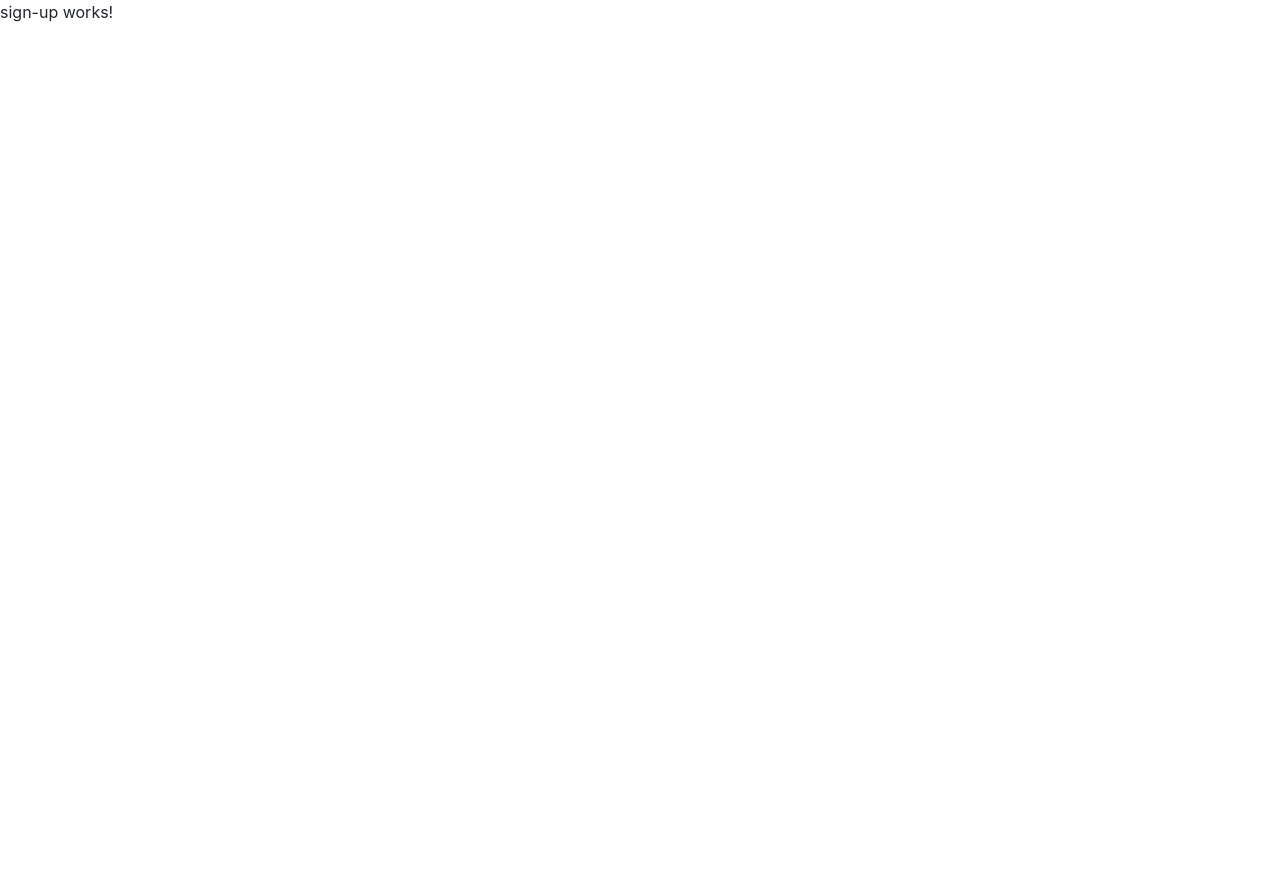
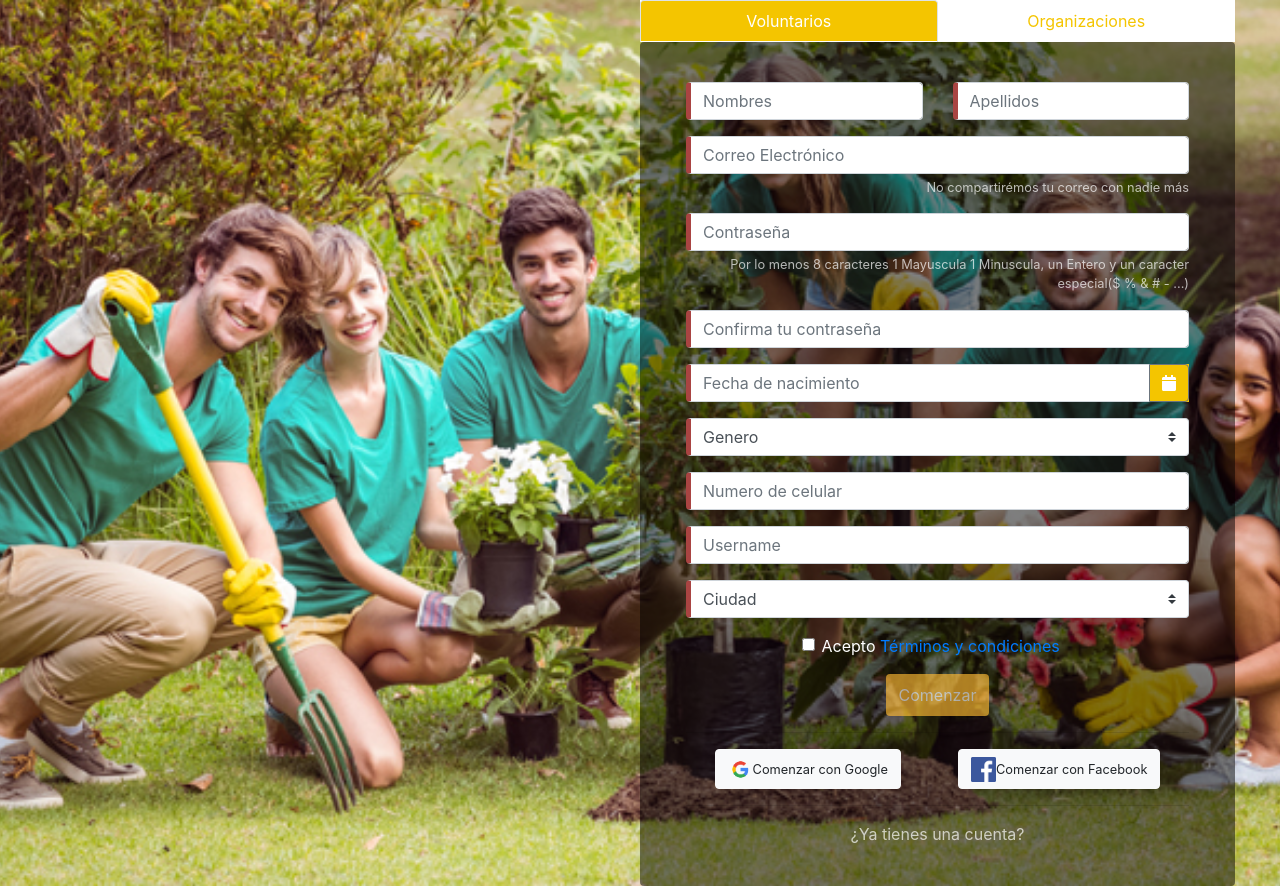
Before and after one commit to CyclingAppG2/IS2_Bouele_FE, an Angular app: page /sign-up in a window 1280 px wide. Before the commit the page ends 800 px from the top, so only its background shows below. Built offline with nearby package versions, Linux system fonts and the light colour scheme.

Commit message:
Node module cambios y sign-form con validadores

```diff
--- a/package.json
+++ b/package.json
@@ -21,6 +21,7 @@
     "@angular/platform-browser": "^5.2.0",
     "@angular/platform-browser-dynamic": "^5.2.0",
     "@angular/router": "^5.2.0",
+    "@ng-bootstrap/ng-bootstrap": "^1.1.0",
     "core-js": "^2.4.1",
     "rxjs": "^5.5.6",
     "zone.js": "^0.8.19"
--- /dev/null
+++ b/src/app/_validators/confirm-equal-validator.directive.ts
@@ -0,0 +1,22 @@
+import {Validator, NG_VALIDATORS, AbstractControl} from '@angular/forms';
+import { Directive, Input } from '@angular/core';
+
+@Directive({
+    selector: '[appConfirmEqualValidator]',
+    providers: [{
+      provide: NG_VALIDATORS,
+      useExisting: ConfirmEqualValidatorDirective,
+      multi: true
+    }]
+})
+export class ConfirmEqualValidatorDirective implements Validator {
+  @Input() appConfirmEqualValidator: string;
+  validate(control: AbstractControl): {[key: string]: any} | null {
+    const controlToCompare = control.parent.get(this.appConfirmEqualValidator);
+    if (controlToCompare && controlToCompare.value !== control.value) {
+      return { 'noEqual': true };
+    }
+
+    return null;
+  }
+}
--- a/src/app/sign-up/sign-up-user/sign-up-user.component.html
+++ b/src/app/sign-up/sign-up-user/sign-up-user.component.html
@@ -1,3 +1,127 @@
-<p>
-  sign-up-user works!
-</p>
+<div class="container">
+  <div [hidden]="submitted">
+    <form (ngSubmit)="onSubmit()" #signInUserForm="ngForm" class="my-4 px-3">
+      <!-- Nombres completos -->
+      <div class="row px-0">
+        <div class="col-6">
+          <div class="form-group">
+            <label for="for" class="sr-only">Nombres</label>
+            <input type="text" class="form-control" id="firstname" required [(ngModel)]="model.firstname" name="firstname" #firstname="ngModel"
+              placeholder="Nombres">
+            <div [hidden]="firstname.valid || firstname.pristine" class="alert alert-danger">
+              Por favor introduce tu(s) nombre(s)
+            </div>
+          </div>
+        </div>
+        <div class="col-6">
+          <div class="form-group">
+            <label for="for" class="sr-only">Apellidos</label>
+            <input type="text" class="form-control" id="lastname" required [(ngModel)]="model.lastname" name="lastname" #lastname="ngModel"
+              placeholder="Apellidos">
+            <div [hidden]="lastname.valid || lastname.pristine" class="alert alert-danger">
+              Por favor introduce tu(s) apellido(s)
+            </div>
+          </div>
+        </div>
+      </div>
+      <!-- Correo electrónico -->
+      <div class="form-group">
+        <label for="for" class="sr-only">Correo electrónico</label>
+        <input type="email" class="form-control" id="email" required email [(ngModel)]="model.email" name="email" #email="ngModel"
+          placeholder="Correo Electrónico">
+        <small id="emailHelp" class="form-text text-muted text-right">No compartirémos tu correo con nadie más</small>
+        <div [hidden]="email.valid || email.pristine" class="alert alert-danger">
+          Debes escribir tu correo electrónico
+        </div>
+      </div>
+      <!-- Contraseña -->
+      <div class="form-group">
+        <label for="password" class="sr-only">Contraseña</label>
+        <input type="password" name="password" id="password" required minlength="8" pattern="(?=.*[a-z])(?=.*[A-Z])(?=.*[0-9])(?=.*[$@$!#%*?&])[A-Za-z\d$@$!%*?&].{8,}"
+          [(ngModel)]="model.password" #password="ngModel" name="password" class="form-control" placeholder="Contraseña">
+        <small id="passwordHelp" class="form-text text-muted text-right">Por lo menos 8 caracteres 1 Mayuscula 1 Minuscula, un Entero y un caracter especial($ % & # - ...)</small>
+        <div [hidden]="password.valid || password.pristine" class="alert alert-danger">
+          Debes escribir una contraseña
+        </div>
+      </div>
+      <!-- Confirmación de contraseña -->
+      <div class="form-group">
+        <label for="password-confirm" class="sr-only">Confirma tu contraseña</label>
+        <input type="password" name="confirmPassword" [ngModel]="model.confirmPassword" required appConfirmEqualValidator="password"
+          #confirmPassword="ngModel" class="form-control" placeholder="Confirma tu contraseña">
+      </div>
+      <!-- Cumpleaños -->
+      <div class="form-group" [class.has-error]="birthday.touched && birthday.invalid">
+        <div class="input-group">
+          <input class="form-control" required [(ngModel)]="model.birthday" [minDate]="minDate" [maxDate]="maxDate" placeholder="Fecha de nacimiento"
+            name="birthday" ngbDatepicker #d="ngbDatepicker" #birthday="ngModel">
+          <div class="input-group-append bg-primary-app ">
+            <button class="btn btn-outline-secondary" (click)="d.toggle()" type="button">
+              <i class="fa fa-calendar text-white"></i>
+            </button>
+          </div>
+        </div>
+      </div>
+      <!-- Genero -->
+      <div class="form-group" [class.has-error]="gender.touched && gender.invalid">
+        <label for="gender" class="sr-only">Genero</label>
+        <select class="custom-select" required [(ngModel)]="model.gender" name="gender" #gender="ngModel">
+          <option [ngValue]="undefined" disabled selected hidden> Genero </option>
+          <option *ngFor="let gender of genders" [value]="gender.value">
+            {{ gender.viewValue }}</option>
+        </select>
+      </div>
+      <!-- Número de celular -->
+      <div class="form-group" [class.has-error]="celPhone.touched && celPhone.invalid">
+        <label for="cel-phone" class="sr-only">Numero Celular</label>
+        <input type="text" class="form-control" id="cel-phone" required [(ngModel)]="model.phone" name="celPhone" placeholder="Numero de celular"
+          #celPhone="ngModel">
+      </div>
+      <!-- Nombre de usuario -->
+      <div class="form-group" [class.has-error]="modelname.touched && modelname.invalid">
+        <label for="modelname" class="sr-only">Nombre de Usuario</label>
+        <input type="text" class="form-control" id="modelname" name="modelname" required [(ngModel)]="model.modelname" placeholder="Username"
+          #modelname="ngModel">
+      </div>
+      <!-- Ciudad -->
+      <div class="form-group" [class.has-error]="city.touched && city.invalid">
+        <label for="city" class="sr-only">Ciudad</label>
+        <select class="custom-select" required [(ngModel)]="model.city" name="city" #city="ngModel">
+          <option [ngValue]="undefined" disabled selected hidden> Ciudad </option>
+          <option *ngFor="let city of cities" [value]="city.value">
+            {{ city.viewValue }}</option>
+        </select>
+      </div>
+      <!-- Acepta -->
+      <div class="form-group" [class.has-error]="accepts.touched && accepts.invalid">
+        <div class="form-check d-block mx-auto" style="width: 17rem;">
+          <input class="form-check-input" type="checkbox" value="accepts" id="accepts" name="accepts" #accepts="ngModel" [(ngModel)]="model.accepts"
+            required>
+          <label class="form-check-label text-white text-center" for="terms">
+            Acepto
+            <a href="">Términos y condiciones</a>
+          </label>
+        </div>
+      </div>
+      <!-- Botón de envio -->
+      <div class="form-group">
+        <button [disabled]="!signInUserForm.valid" type="submit" class="btn btn-primary-app d-block mx-auto text-center">Comenzar</button>
+      </div>
+      <!-- Inicio son redes sociales -->
+      <hr>
+      <div class="form-inline">
+        <button class="d-block mx-auto btn btn-light text-center">
+          <img src="/assets/icons/google_PNG19635.png" alt="google-icon" height="25rem">
+          <small>Comenzar con Google</small>
+        </button>
+        <button class="d-block mx-auto btn btn-light text-center">
+          <img src="/assets/icons/Facebook_logo_(square).png" alt="google-icon" height="25rem">
+          <small>Comenzar con Facebook</small>
+        </button>
+      </div>
+      <hr>
+      <!-- Links -->
+      <a routerLink="/sign-in" class="text-muted text-center d-block mx-auto">¿Ya tienes una cuenta?</a>
+    </form>
+  </div>
+</div>
--- a/src/app/sign-up/sign-up-user/sign-up-user.component.ts
+++ b/src/app/sign-up/sign-up-user/sign-up-user.component.ts
@@ -1,15 +1,25 @@
-import { Component, OnInit } from '@angular/core';
+import { Component } from '@angular/core';
+
+import { User } from '../../_models/user.model';
+import { GENDERS, CITIES } from '../../_lists/index';
 
 @Component({
   selector: 'app-sign-up-user',
   templateUrl: './sign-up-user.component.html',
   styleUrls: ['./sign-up-user.component.css']
 })
-export class SignUpUserComponent implements OnInit {
+export class SignUpUserComponent {
+  cities = CITIES;
+  genders = GENDERS;
+  model = new User();
+  submitted = false;
+  minDate = { year: 1900, month: 1, day: 1 };
+  maxDate = { year: 2017, month: 12, day: 31 };
 
-  constructor() { }
 
-  ngOnInit() {
+
+  onSubmit() {
+    this.submitted = true;
   }
 
 }
--- a/src/app/sign-up/sign-up.component.css
+++ b/src/app/sign-up/sign-up.component.css
@@ -0,0 +1,14 @@
+.nav-link.active{
+  color: white !important;
+  background-color: #F4C500 !important;
+}
+
+.nav-link{
+  color: #F4C500 !important;
+  background-color: white !important;
+}
+
+.nav-item{
+  width: 50% !important;
+  border-top-right-radius: 50% !important;
+}
--- a/src/app/sign-up/sign-up.component.html
+++ b/src/app/sign-up/sign-up.component.html
@@ -1,3 +1,29 @@
-<p>
-  sign-up works!
-</p>
+<div class="full-page" id="login">
+  <div class="row container-fluid">
+    <div class="col-6">
+
+    </div>
+    <div class="col-6">
+      <ul class="nav nav-tabs bg-white text-center" >
+        <li class="nav-item rounded">
+          <a class="nav-link active" data-toggle="tab" href="#volunteers">Voluntarios</a>
+        </li>
+        <li class="nav-item">
+          <a class="nav-link" data-toggle="tab" href="#organizations">Organizaciones</a>
+        </li>
+      </ul>
+      <div class="tab-content">
+        <div class="tab-pane active" id="volunteers">
+          <div class="container-fluid d-block ml-auto float-container rounded mx-4 nongrayscale">
+            <app-sign-up-user></app-sign-up-user>
+          </div>
+        </div>
+        <div class="tab-pane" id="organizations">
+          <div class="container-fluid d-block ml-auto float-container rounded mx-4 nongrayscale">
+            <app-sign-up-org></app-sign-up-org>
+          </div>
+        </div>
+      </div>
+    </div>
+  </div>
+</div>
--- a/src/index.html
+++ b/src/index.html
@@ -8,10 +8,11 @@
   <meta name="viewport" content="width=device-width, initial-scale=1">
   <link rel="icon" type="image/x-icon" href="favicon.ico">
   <link rel="stylesheet" href="https://maxcdn.bootstrapcdn.com/bootstrap/4.0.0/css/bootstrap.min.css" integrity="sha384-Gn5384xqQ1aoWXA+058RXPxPg6fy4IWvTNh0E263XmFcJlSAwiGgFAW/dAiS6JXm" crossorigin="anonymous">
-  <script defer src="https://use.fontawesome.com/releases/v5.0.9/js/all.js" integrity="sha384-8iPTk2s/jMVj81dnzb/iFR2sdA7u06vHJyyLlAd4snFpCl/SnyUjRrbdJsw1pGIl" crossorigin="anonymous"></script>
+  <link rel="stylesheet" href="./assets/forms.css">
 </head>
 <body>
   <app-root></app-root>
+  <script defer src="https://use.fontawesome.com/releases/v5.0.9/js/all.js" integrity="sha384-8iPTk2s/jMVj81dnzb/iFR2sdA7u06vHJyyLlAd4snFpCl/SnyUjRrbdJsw1pGIl" crossorigin="anonymous"></script>
   <script src="https://code.jquery.com/jquery-3.2.1.slim.min.js" integrity="sha384-KJ3o2DKtIkvYIK3UENzmM7KCkRr/rE9/Qpg6aAZGJwFDMVNA/GpGFF93hXpG5KkN" crossorigin="anonymous"></script>
 <script src="https://cdnjs.cloudflare.com/ajax/libs/popper.js/1.12.9/umd/popper.min.js" integrity="sha384-ApNbgh9B+Y1QKtv3Rn7W3mgPxhU9K/ScQsAP7hUibX39j7fakFPskvXusvfa0b4Q" crossorigin="anonymous"></script>
 <script src="https://maxcdn.bootstrapcdn.com/bootstrap/4.0.0/js/bootstrap.min.js" integrity="sha384-JZR6Spejh4U02d8jOt6vLEHfe/JQGiRRSQQxSfFWpi1MquVdAyjUar5+76PVCmYl" crossorigin="anonymous"></script>
--- a/src/styles.css
+++ b/src/styles.css
@@ -116,3 +116,11 @@ body{
 -ms-user-select: none; /* IE10+/Edge */
 user-select: none; /* Standard */
 }
+
+.text-muted{
+  color: rgba(255, 255, 255, 0.69) !important;
+}
+
+.bg-white{
+  background-color: white !important;
+}
```
Also changed, not shown: src/app/app.module.ts (+7 -2 lines), 2 other files (tests, documents, lock files or other folders).
